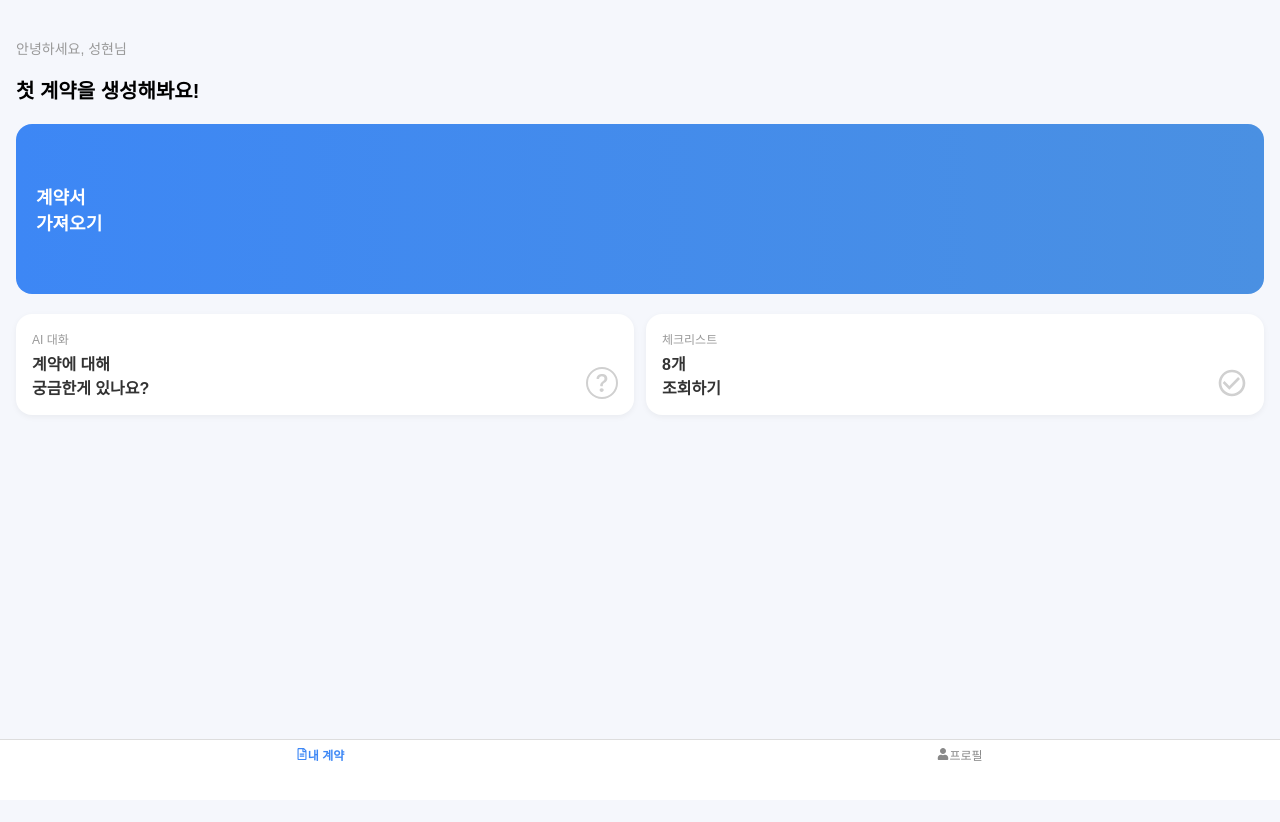
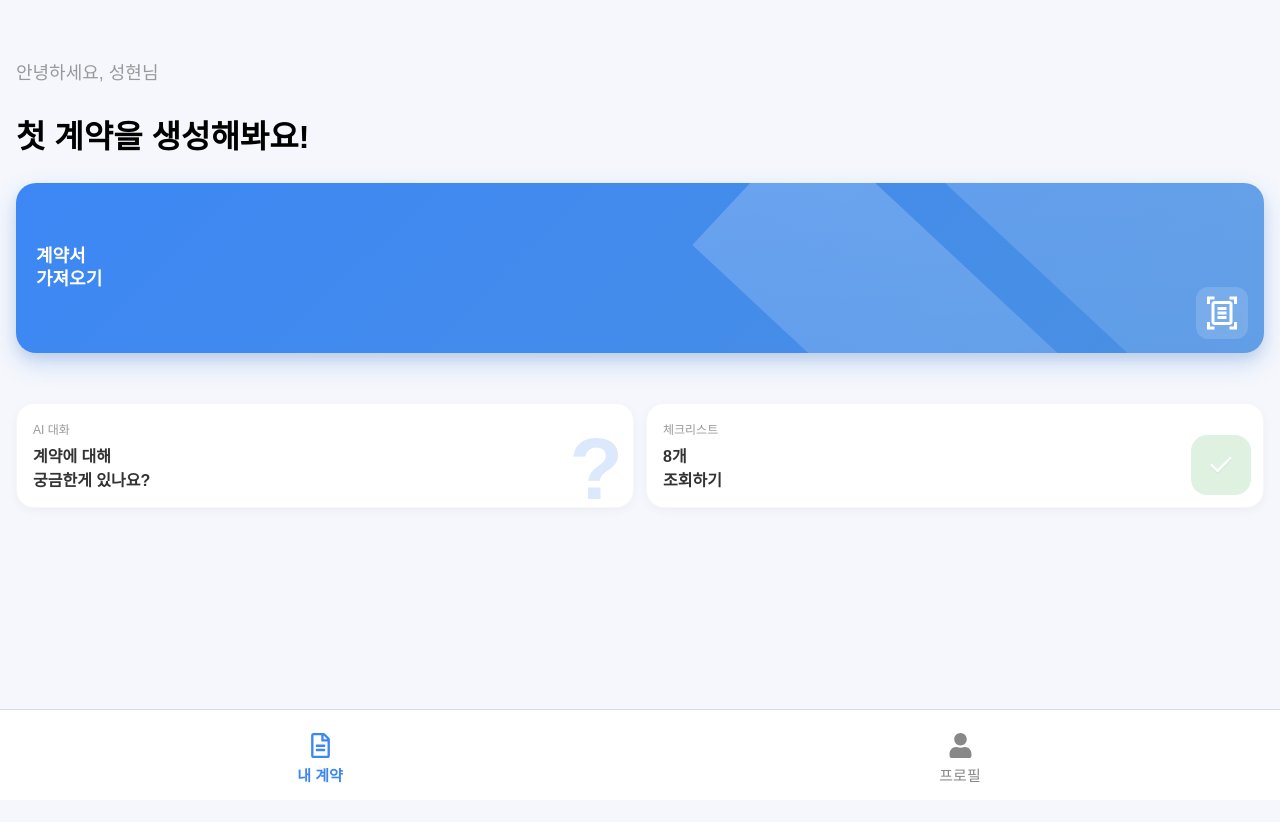
Before and after one commit to wanyam2/SSL-Front, a React (Create React App) app: page / in a window 1280 px wide. Shown: the top 822 px of the page. Built offline with nearby package versions, Linux system fonts and the light colour scheme.

Commit message:
chore: css 수정

```diff
--- a/src/component/ContractPage/ContractPage.js
+++ b/src/component/ContractPage/ContractPage.js
@@ -1,9 +1,10 @@
 import React from 'react';
 import styles from './ContractPage.module.css';
+import { useNavigate } from 'react-router-dom';
+import { MdCheckCircleOutline, MdOutlineDocumentScanner } from "react-icons/md";
 import { FaRegFileAlt, FaUser } from 'react-icons/fa';
-import { MdCheckCircleOutline } from 'react-icons/md';
 import { BsQuestionCircle } from 'react-icons/bs';
-import { useNavigate } from 'react-router-dom';
+import { FiCheck } from "react-icons/fi";
 
 export default function ContractPage() {
     const navigate = useNavigate();
@@ -27,31 +28,33 @@ export default function ContractPage() {
                 role="button"
                 tabIndex={0}
             >
-                <span>계약서<br />가져오기</span>
-                <div className={styles.scanIcon}></div>
+                <span className={styles.mainCardTitle}>계약서<br/>가져오기</span>
+                <MdOutlineDocumentScanner className={styles.scanIcon} size={36} />
             </div>
 
             <div className={styles.subCards}>
-                <div className={styles.card}>
+                <div className={`${styles.card} ${styles.cardQA}`}>
                     <span className={styles.cardTitle}>AI 대화</span>
                     <p className={styles.cardDesc}>계약에 대해<br />궁금한게 있나요?</p>
-                    <BsQuestionCircle size={32} className={styles.cardIcon} />
+                    <span className={styles.cardQMark}>?</span>
                 </div>
 
-                <div className={styles.card}>
+                <div className={`${styles.card} ${styles.cardChecklist}`}>
                     <span className={styles.cardTitle}>체크리스트</span>
-                    <p className={styles.cardDesc}>8개<br />조회하기</p>
-                    <MdCheckCircleOutline size={32} className={styles.cardIcon} />
+                    <p className={styles.cardDesc}><strong>8개</strong><br />조회하기</p>
+                    <div className={styles.cardBadge}>
+                        <FiCheck className={styles.cardBadgeIcon} size={28} />
+                    </div>
                 </div>
             </div>
 
             <div className={styles.tabBar}>
                 <div className={styles.tabItemActive}>
-                    <FaRegFileAlt />
+                    <FaRegFileAlt size={25} />
                     <span>내 계약</span>
                 </div>
                 <div className={styles.tabItem}>
-                    <FaUser />
+                    <FaUser size={25} />
                     <span>프로필</span>
                 </div>
             </div>
--- a/src/component/ContractPage/ContractPage.module.css
+++ b/src/component/ContractPage/ContractPage.module.css
@@ -1,5 +1,5 @@
 .container {
-    padding: 24px 16px 80px;
+    padding: 40px 16px 80px;
     font-family: sans-serif;
     background-color: #f5f7fc;
     min-height: 100vh;
@@ -10,31 +10,88 @@
 }
 
 .subText {
-    font-size: 14px;
+    font-size: 18px;
     color: #999;
     margin-bottom: 4px;
 }
 
 .title {
-    font-size: 20px;
+    font-size: 32px;
     font-weight: 700;
     color: #000;
 }
 
 .mainCard {
-    background: linear-gradient(to right, #3d87f5, #4a90e2);
-    border-radius: 16px;
-    color: white;
+    position: relative;
+    overflow: hidden;
+    height: 130px;
     padding: 20px;
     margin: 20px 0;
+    border-radius: 20px;
+    color: #fff;
+    font-weight: 700;
+    display: flex;
+    align-items: center;
+    justify-content: space-between;
+    cursor: pointer;
+
+    background: linear-gradient(135deg, #3d87f5 0%, #4a90e2 100%);
+    box-shadow: 0 10px 24px rgba(61,135,245,0.25), 0 6px 12px rgba(0,0,0,0.08);
+    transition: transform .08s ease, box-shadow .12s ease;
+}
+
+.mainCard:active {
+    transform: translateY(1px);
+    box-shadow: 0 8px 18px rgba(61,135,245,0.22), 0 5px 10px rgba(0,0,0,0.08);
+}
+
+.mainCardTitle {
     font-size: 18px;
-    font-weight: bold;
-    position: relative;
-    height: 130px;
-    display: flex;
-    justify-content: space-between;
-    align-items: center;
+    line-height: 1.3;
+    z-index: 2;
+
 }
+
+.scanIcon {
+    position: absolute;
+    right: 16px;
+    bottom: 14px;
+    z-index: 2;
+    padding: 8px;
+    border-radius: 12px;
+    background: rgba(255,255,255,0.15);
+    backdrop-filter: blur(2px);
+}
+
+.mainCard::before {
+    content: "";
+    position: absolute;
+    right: -32%;
+    top: -11%;
+    width: 70%;
+    height: 140%;
+    background: linear-gradient(135deg, rgba(255, 255, 255, 0.20), rgba(255, 255, 255, 0.08));
+    transform: rotate(43deg);
+    z-index: 1;
+}
+
+.mainCard::after {
+    content: "";
+    position: absolute;
+    right: 10%;
+    top: 40%;
+    width: 36%;
+    height: 100%;
+    background: linear-gradient(135deg, rgba(255, 255, 255, 0.22), rgba(255, 255, 255, 0.10));
+    transform: rotate(43deg);
+    z-index: 1;
+}
+
+.mainCard:focus-visible {
+    outline: 3px solid rgba(255,255,255,0.7);
+    outline-offset: 2px;
+}
+
 
 .scanIcon {
     font-size: 32px;
@@ -48,18 +105,58 @@
 
 .card {
     background-color: #fff;
+    border-radius: 18px;
+    padding: 16px;
+    margin-top: 30px;
+    flex: 1;
+    position: relative;
+    box-shadow: 0 3px 10px rgba(0,0,0,0.04);
+    border: 1px solid rgba(0,0,0,0.03);
+    overflow: hidden;
+    isolation: isolate;
+}
+
+.cardQMark {
+    position: absolute;
+    right: 10px;
+    bottom: -6px;
+    font-size: 88px;
+    line-height: 1;
+    font-weight: 700;
+    color: rgba(61,135,245,0.18);
+    user-select: none;
+    pointer-events: none;
+    z-index: 0;
+}
+
+
+.cardBadge {
+    position: absolute;
+    right: 12px;
+    bottom: 12px;
+    width: 60px;
+    height: 60px;
     border-radius: 16px;
-    padding: 16px;
-    flex: 1;
-    box-shadow: 0 2px 6px rgba(0,0,0,0.05);
-    position: relative;
+    background: #DFF2E1;
+    display: flex;
+    align-items: center;
+    justify-content: center;
+    z-index: 0;
 }
+
+
+.cardBadgeIcon {
+    color: #fff;
+    filter: drop-shadow(0 1px 1px rgba(0,0,0,0.06));
+}
+
 
 .cardTitle {
     font-size: 12px;
     color: #999;
-    margin-bottom: 4px;
+    margin-bottom: 6px;
     display: block;
+    z-index: 1;
 }
 
 .cardDesc {
@@ -67,13 +164,7 @@
     font-weight: 600;
     margin: 0;
     color: #333;
-}
-
-.cardIcon {
-    position: absolute;
-    bottom: 16px;
-    right: 16px;
-    color: #d0d0d0;
+    z-index: 1;
 }
 
 .tabBar {
@@ -81,7 +172,7 @@
     bottom: 0;
     left: 0;
     right: 0;
-    height: 60px;
+    height: 90px;
     background-color: #fff;
     display: flex;
     border-top: 1px solid #ddd;
@@ -91,9 +182,14 @@
 .tabItemActive {
     flex: 1;
     text-align: center;
-    padding-top: 6px;
-    font-size: 12px;
+    padding-top: 8px;
+    font-size: 15px;
     color: #888;
+    display: flex;
+    flex-direction: column;
+    align-items: center;
+    justify-content: center;
+    gap: 6px;
 }
 
 .tabItemActive {
```
